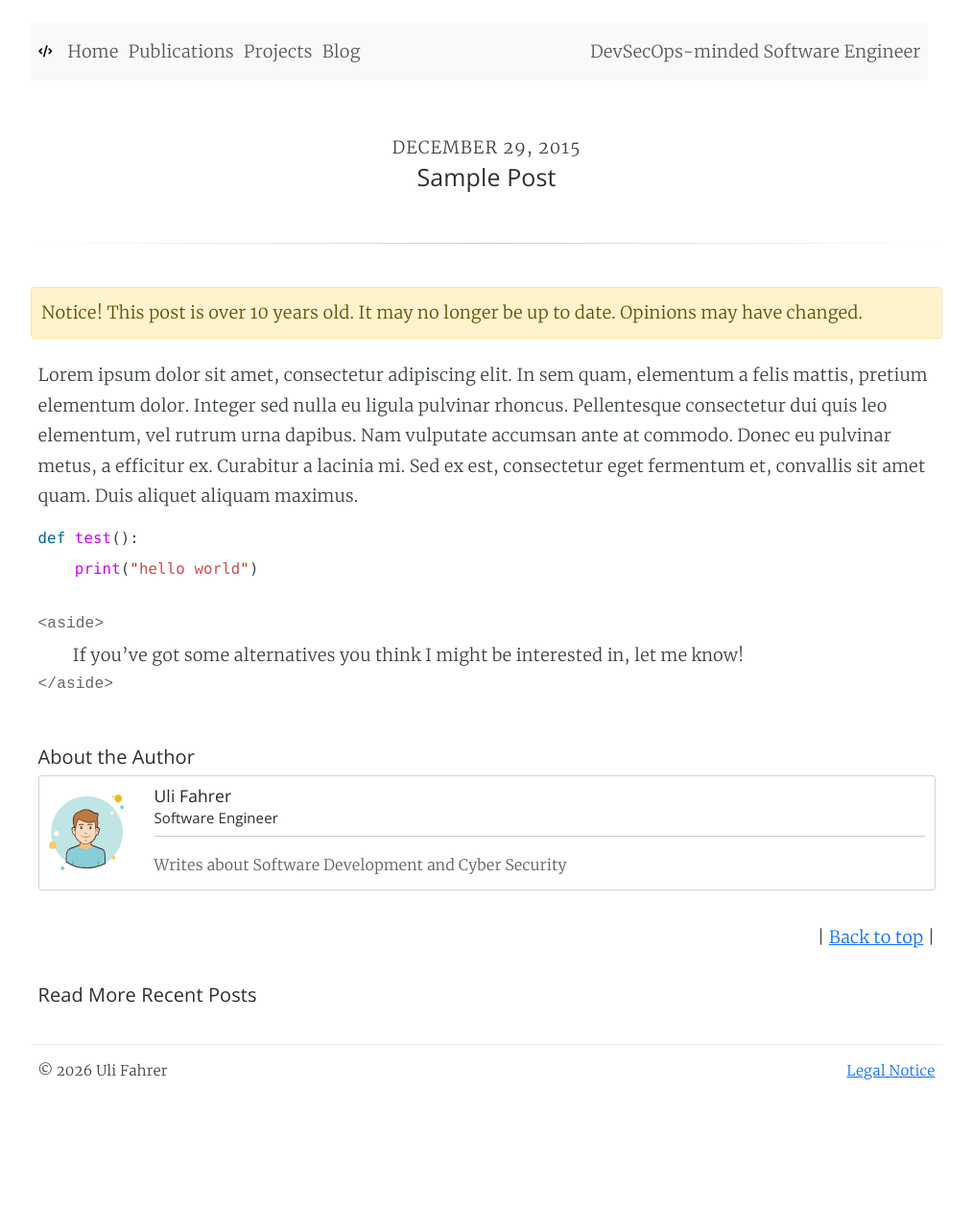
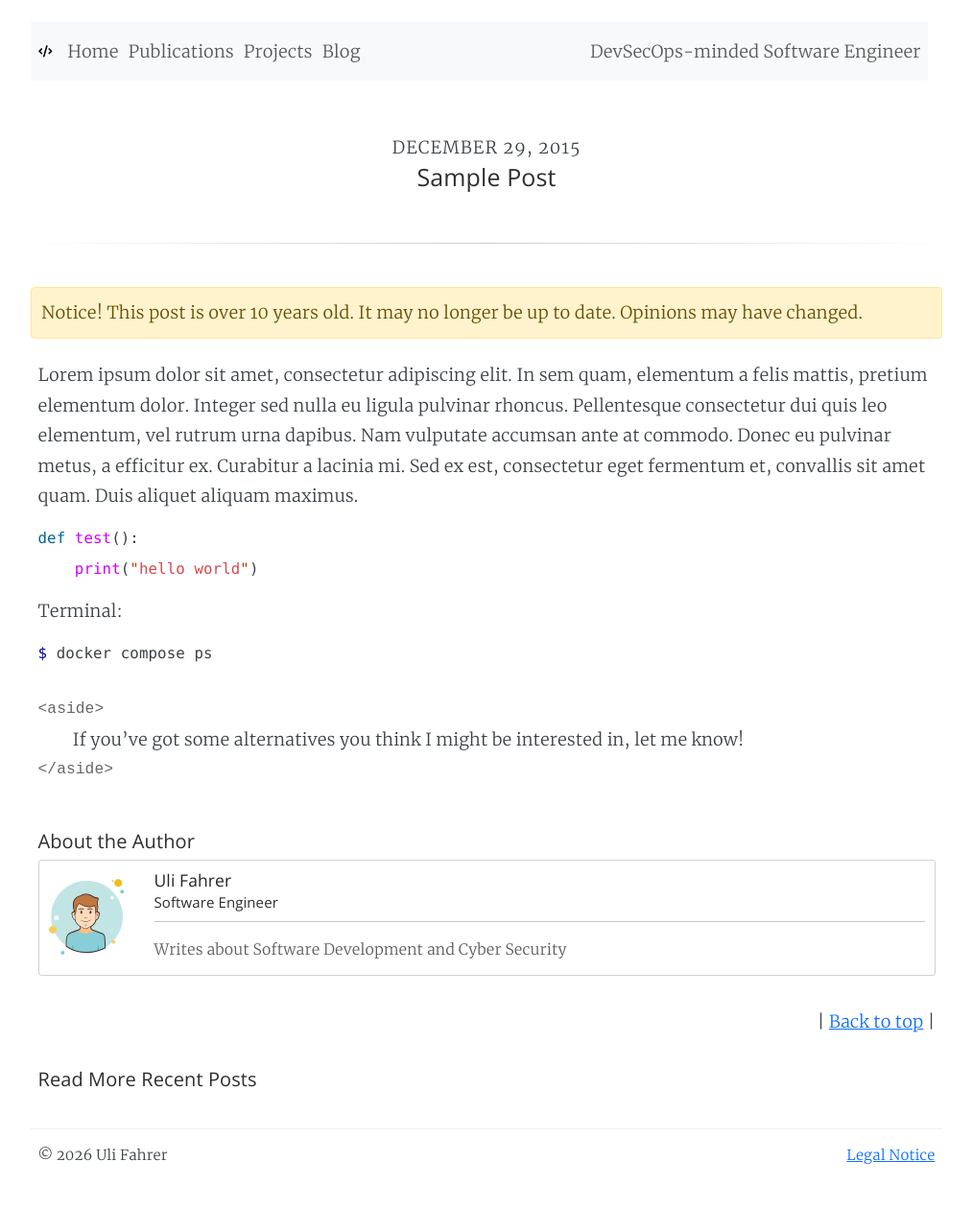
Before and after one commit to Tooa/tooa.github.io, a Jekyll site: the page built from _posts/2015-12-29-Universal-Dependency-Parser.md, in a window 1280 px wide. Shown: the whole page at 96% size, without its empty margins (133-1146 px from the left). Built offline with Jekyll 4.4.1, drawn with Linux system fonts in a browser that asks for light colours; before the commit the page ends 1172 px from its top, so only the background shows below that.

Commit message:
docs(blog): add terminal sample to blog post

````diff
--- a/_posts/2015-12-29-Universal-Dependency-Parser.md
+++ b/_posts/2015-12-29-Universal-Dependency-Parser.md
@@ -15,5 +15,11 @@ def test():
     print("hello world")
 ```
 
+Terminal:
+
+```terminal
+$ docker compose ps
+```
+
 > If you've got some alternatives you think I might be interested in, let me know!
 {: .callout .callout-aside}
````
